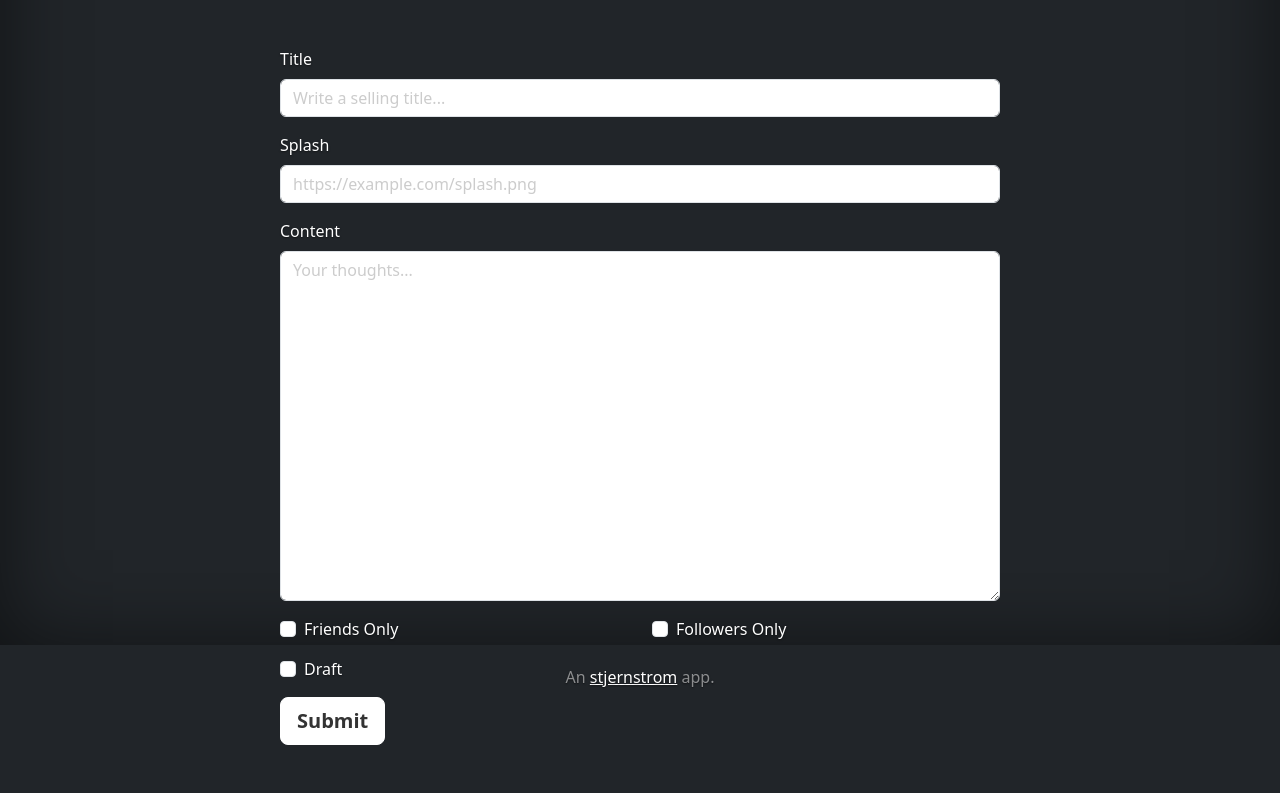
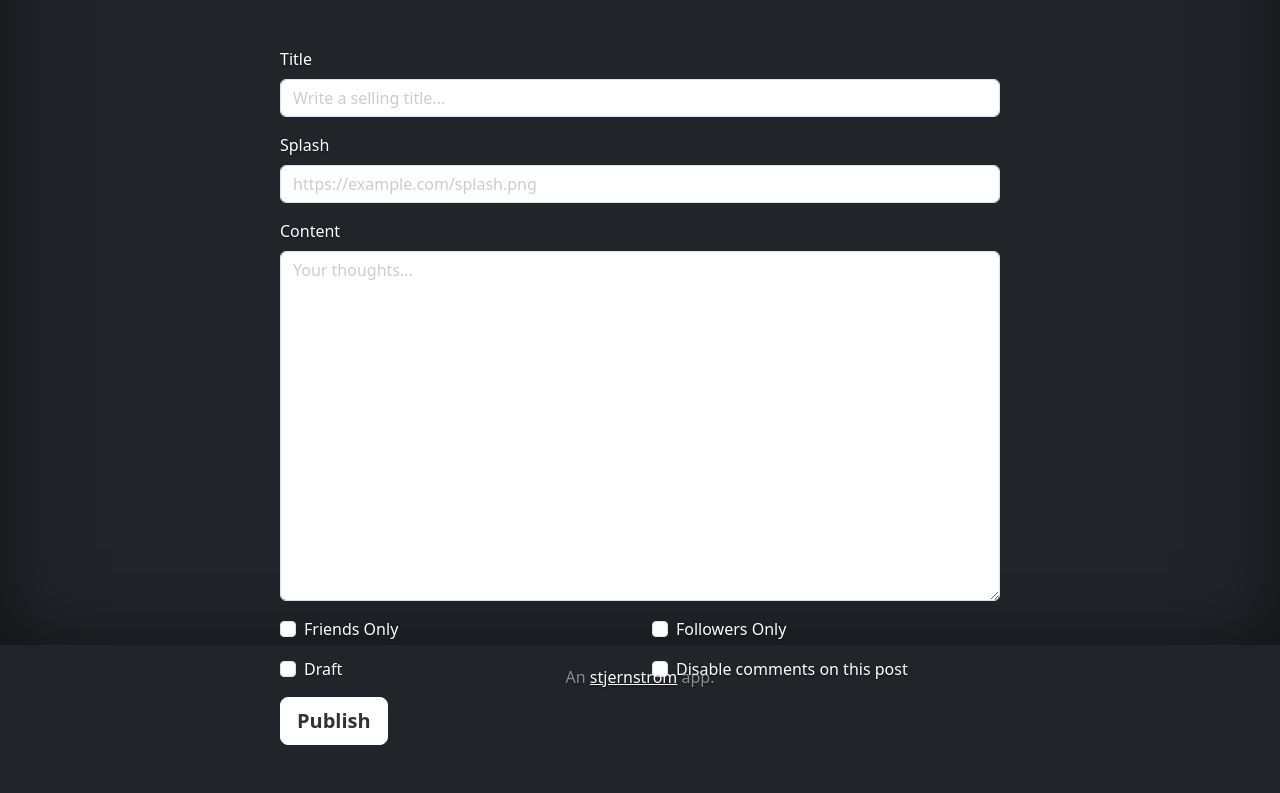
Before and after one commit to mattiasstjernstrom/social-media-app, a Flask app: page /post/ in a window 1280 px wide. Shown: the part 155-948 px from the top of the page. Run offline with Flask 3, Linux system fonts and the light colour scheme; the visitor is signed in with stand-in values (Sample User, id 1); some libraries are stand-ins or nearby versions.

Commit message:
Draft and no commenting on posts

```diff
--- a/forms/post.py
+++ b/forms/post.py
@@ -28,5 +28,6 @@ class PostForm(FlaskForm):
         render_kw={"placeholder": "Your thoughts..."},
     )
     draft = SwitchField("Draft")
-    friends_only = BooleanField("Friends Only")
-    followers_only = BooleanField("Followers Only")
+    friends_only = SwitchField("Friends Only")
+    followers_only = SwitchField("Followers Only")
+    comments_disabled = SwitchField("Disable comments on this post")
--- a/models/posts.py
+++ b/models/posts.py
@@ -17,6 +17,7 @@ class UserPost(db.Model):
     likes = db.Column(db.Integer, default=0)
     shares = db.Column(db.Integer, default=0)
     comments = db.Column(db.Integer, default=0)
+    comments_disabled = db.Column(db.Boolean, default=False)
 
     owner_user = db.relationship("User", backref="user_posts", lazy=True)
 
--- a/static/css/custom.css
+++ b/static/css/custom.css
@@ -1,4 +1,5 @@
-label {
+label,
+input[type="checkbox"] {
   cursor: pointer;
 }
 #content {
--- a/templates/posts/post.html
+++ b/templates/posts/post.html
@@ -19,15 +19,25 @@
       <div class="col">{{ render_field(form.followers_only) }}</div>
     </div>
     <div class="row">
-      <div class="col">
-        {{ render_field(form.draft) }}
-        <button
-          type="submit"
-          class="btn btn-lg btn-secondary fw-bold border-white bg-white">
-          Submit
-        </button>
-      </div>
+      <div class="col">{{ render_field(form.draft) }}</div>
+      <div class="col">{{ render_field(form.comments_disabled)}}</div>
     </div>
+    <button
+      type="submit"
+      id="submit"
+      class="btn btn-lg btn-secondary fw-bold border-white bg-white">
+      Publish
+    </button>
   </form>
 </div>
+{% endblock %} {% block scripts %} {{ super() }}
+<script>
+  document.getElementById("draft").addEventListener("change", function () {
+    if (this.checked) {
+      document.getElementById("submit").innerHTML = "Save Draft";
+    } else {
+      document.getElementById("submit").innerHTML = "Publish";
+    }
+  });
+</script>
 {% endblock %}
--- /dev/null
+++ b/templates/posts/view_comments.html
@@ -0,0 +1 @@
+Hej
--- a/views/site.py
+++ b/views/site.py
@@ -48,6 +48,7 @@ def post():
             friends_only=form.friends_only.data,
             followers_only=form.followers_only.data,
             user_id=current_user.id,
+            comments_disabled=form.comments_disabled.data,
         )
 
         db.session.add(save_post)
```
Also changed, not shown: migrations/versions/afb5769a6bc6_comments_disabled.py (added, +32 -0 lines), templates/posts/view_post.html (+9 -4 lines).
